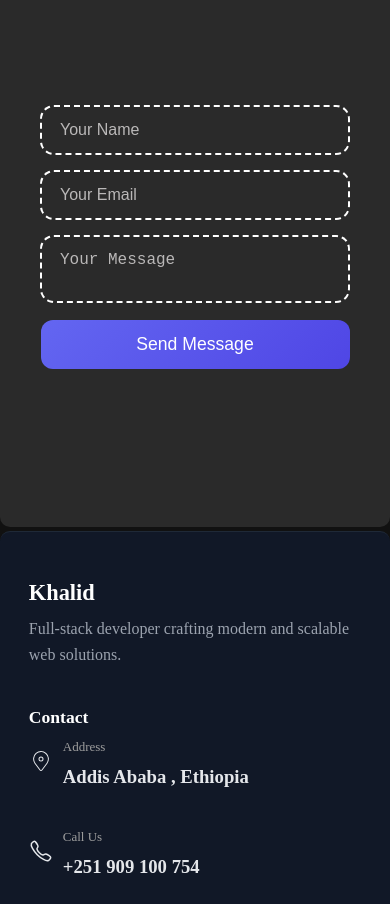
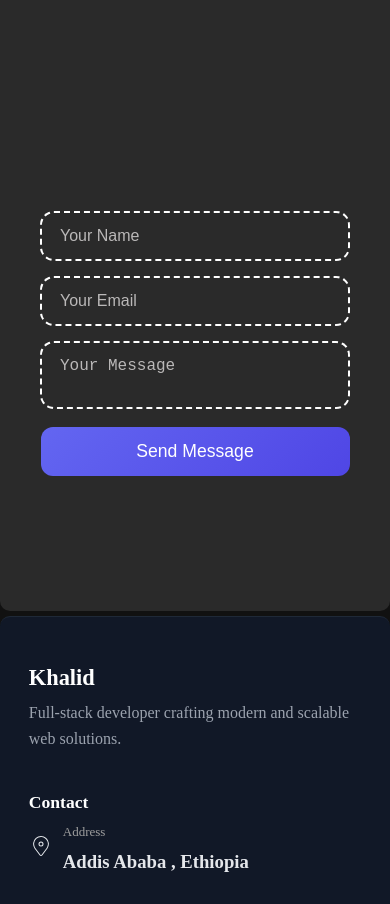
Before and after one commit to GTK-kala/Personal-Portfolio-App, a React (Vite) app in the folder Personal-Portfolio-App/: page / in a window 390 px wide. Shown: the part 4578-5482 px from the top of the page. Built offline with nearby package versions, Linux system fonts and the light colour scheme.

Commit message:
Fixing space on contact section in small screen

```diff
--- a/Personal-Portfolio-App/src/components/Contact/Contact.css
+++ b/Personal-Portfolio-App/src/components/Contact/Contact.css
@@ -279,20 +279,14 @@
   }
   .contact-section_light {
     padding-top: 35px;
-    padding-bottom: 0px;
   }
   .contact-section_night {
     padding-top: 35px;
-    padding-bottom: 0px;
   }
   .contact-section_light {
-    height: 90vh;
+    height: 100vh;
   }
   .contact-section_night {
-    height: 90vh;
-  }
-  .contact-form{
-    position: relative;
-    top: -80px;
+    height: 100vh;
   }
 }
```
